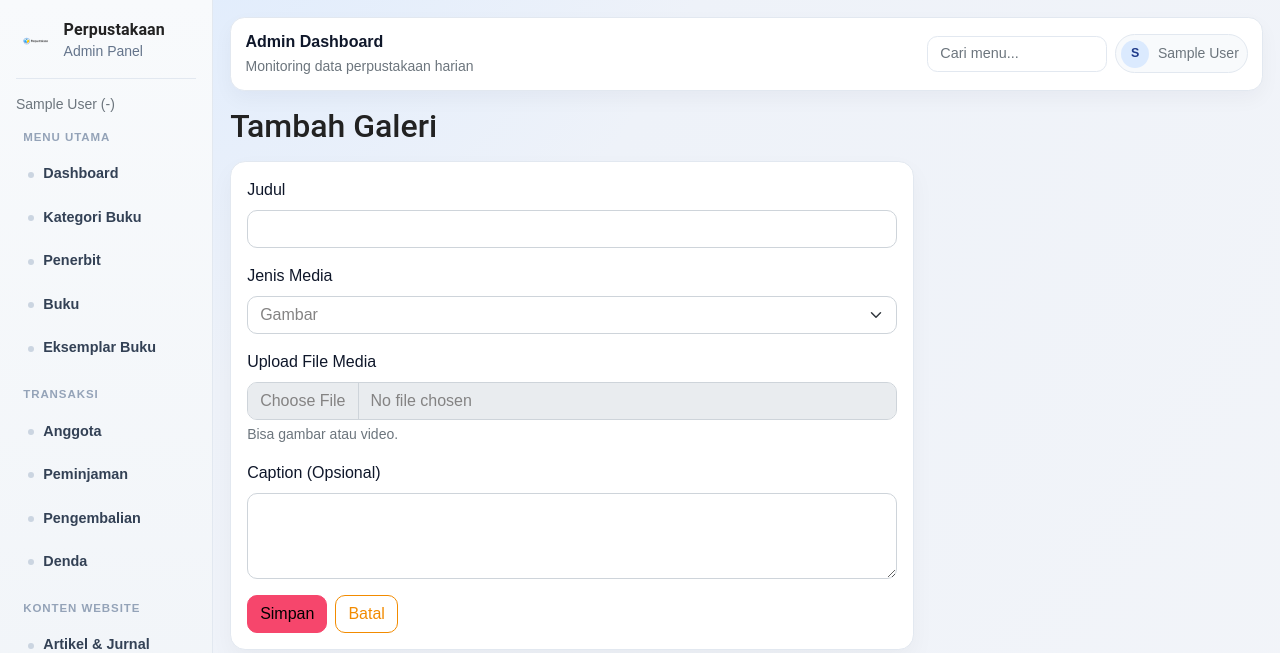
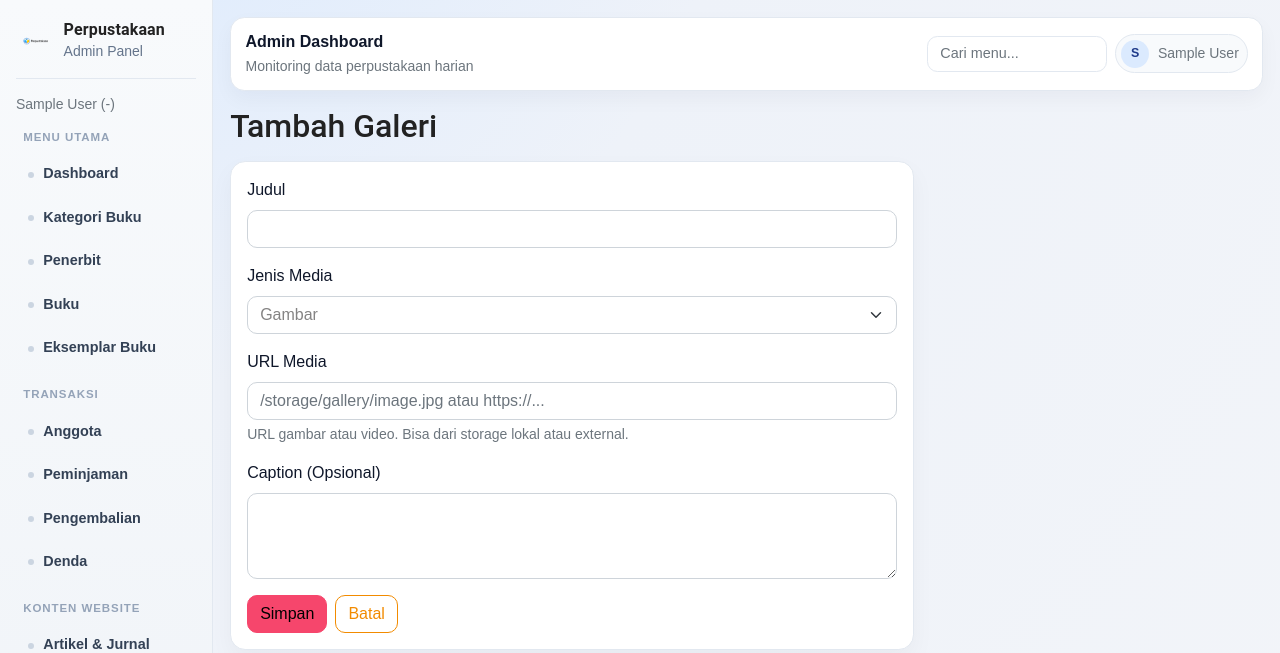
Before and after one commit to Tokyo002/perpustakaan, a Laravel app: page /admin/gallery/create in a window 1280 px wide. Shown: the top 653 px of the page. Run offline with Laravel 12, Linux system fonts and the light colour scheme; the visitor is signed in with stand-in values (Sample User, id 1); data comes from the database, SQL or seed files in the repository.

Commit message:
Revert gallery and settings to URL input (remove file uploads)

```diff
--- a/app/Http/Controllers/Admin/GalleryController.php
+++ b/app/Http/Controllers/Admin/GalleryController.php
@@ -6,9 +6,6 @@ use App\Http\Controllers\Controller;
 use App\Models\GalleryItem;
 use Illuminate\Http\RedirectResponse;
 use Illuminate\Http\Request;
-use Illuminate\Support\Facades\Storage;
-use Illuminate\Support\Str;
-use Illuminate\Validation\ValidationException;
 use Illuminate\View\View;
 
 class GalleryController extends Controller
@@ -29,14 +26,9 @@ class GalleryController extends Controller
         $validated = $request->validate([
             'title' => ['required', 'string', 'max:255'],
             'media_type' => ['required', 'string', 'in:image,video'],
-            'media_file' => ['required', 'file', 'max:51200'],
+            'media_url' => ['required', 'string', 'max:255'],
             'caption' => ['nullable', 'string', 'max:255'],
         ]);
-
-        $this->ensureMediaFileMatchesType($request);
-
-        $validated['media_url'] = $this->storeGalleryMedia($request->file('media_file'));
-        unset($validated['media_file']);
 
         GalleryItem::create($validated);
 
@@ -53,20 +45,15 @@ class GalleryController extends Controller
         $validated = $request->validate([
             'title' => ['required', 'string', 'max:255'],
             'media_type' => ['required', 'string', 'in:image,video'],
-            'media_file' => ['nullable', 'file', 'max:51200'],
+            'media_url' => ['nullable', 'string', 'max:255'],
             'caption' => ['nullable', 'string', 'max:255'],
         ]);
 
-        $this->ensureMediaFileMatchesType($request);
-
-        if ($request->hasFile('media_file')) {
-            $this->deleteStoredMedia($item->media_url);
-            $validated['media_url'] = $this->storeGalleryMedia($request->file('media_file'));
+        if (filled($validated['media_url'])) {
+            $validated['media_url'] = $validated['media_url'];
         } else {
             $validated['media_url'] = $item->media_url;
         }
-
-        unset($validated['media_file']);
 
         $item->update($validated);
 
@@ -75,59 +62,7 @@ class GalleryController extends Controller
 
     public function destroy(GalleryItem $item): RedirectResponse
     {
-        $this->deleteStoredMedia($item->media_url);
         $item->delete();
         return redirect()->route('admin.gallery.index')->with('success', 'Galeri berhasil dihapus.');
     }
-
-    private function storeGalleryMedia($file): string
-    {
-        $extension = strtolower($file->getClientOriginalExtension());
-        $folder = $this->isVideoExtension($extension) ? 'gallery/videos' : 'gallery/images';
-        $filename = Str::uuid() . '.' . $extension;
-        $path = $file->storeAs($folder, $filename, 'public');
-
-        return 'storage/' . $path;
-    }
-
-    private function deleteStoredMedia(?string $path): void
-    {
-        if (blank($path) || ! str_starts_with($path, 'storage/')) {
-            return;
-        }
-
-        $relativePath = Str::after($path, 'storage/');
-
-        if (Storage::disk('public')->exists($relativePath)) {
-            Storage::disk('public')->delete($relativePath);
-        }
-    }
-
-    private function isVideoExtension(string $extension): bool
-    {
-        return in_array($extension, ['mp4', 'webm', 'ogg', 'mov', 'm4v'], true);
-    }
-
-    private function ensureMediaFileMatchesType(Request $request): void
-    {
-        if (! $request->hasFile('media_file')) {
-            return;
-        }
-
-        $file = $request->file('media_file');
-        $extension = strtolower($file->getClientOriginalExtension());
-        $mimeType = $file->getMimeType() ?: '';
-
-        if ($request->string('media_type')->toString() === 'image' && ! str_starts_with($mimeType, 'image/')) {
-            throw ValidationException::withMessages([
-                'media_file' => 'Untuk media gambar, gunakan file image yang valid.',
-            ]);
-        }
-
-        if ($request->string('media_type')->toString() === 'video' && ! str_starts_with($mimeType, 'video/') && ! $this->isVideoExtension($extension)) {
-            throw ValidationException::withMessages([
-                'media_file' => 'Untuk media video, gunakan file MP4, WebM, OGG, MOV, atau M4V.',
-            ]);
-        }
-    }
 }
--- a/resources/views/admin/gallery/create.blade.php
+++ b/resources/views/admin/gallery/create.blade.php
@@ -6,7 +6,7 @@
     <div class="col-lg-8">
         <div class="card app-card">
             <div class="card-body">
-                <form method="POST" action="{{ route('admin.gallery.store') }}" enctype="multipart/form-data">
+                <form method="POST" action="{{ route('admin.gallery.store') }}">
                     @csrf
                     <div class="mb-3">
                         <label class="form-label">Judul</label>
@@ -22,10 +22,10 @@
                         @error('media_type')<span class="invalid-feedback">{{ $message }}</span>@enderror
                     </div>
                     <div class="mb-3">
-                        <label class="form-label">Upload File Media</label>
-                        <input class="form-control @error('media_file') is-invalid @enderror" type="file" name="media_file" accept="image/*,video/*" required>
-                        <div class="form-text">Bisa gambar atau video.</div>
-                        @error('media_file')<span class="invalid-feedback">{{ $message }}</span>@enderror
+                        <label class="form-label">URL Media</label>
+                        <input class="form-control @error('media_url') is-invalid @enderror" type="text" name="media_url" placeholder="/storage/gallery/image.jpg atau https://..." required>
+                        <div class="form-text">URL gambar atau video. Bisa dari storage lokal atau external.</div>
+                        @error('media_url')<span class="invalid-feedback">{{ $message }}</span>@enderror
                     </div>
                     <div class="mb-3">
                         <label class="form-label">Caption (Opsional)</label>
```
Also changed, not shown: app/Http/Controllers/Admin/SettingController.php (+2 -29 lines), resources/views/admin/gallery/edit.blade.php (+5 -5 lines), resources/views/admin/settings/index.blade.php (+4 -4 lines).
